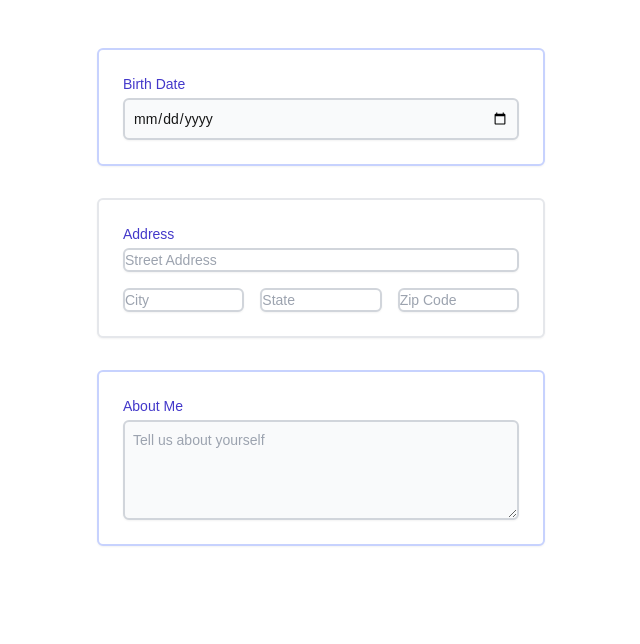
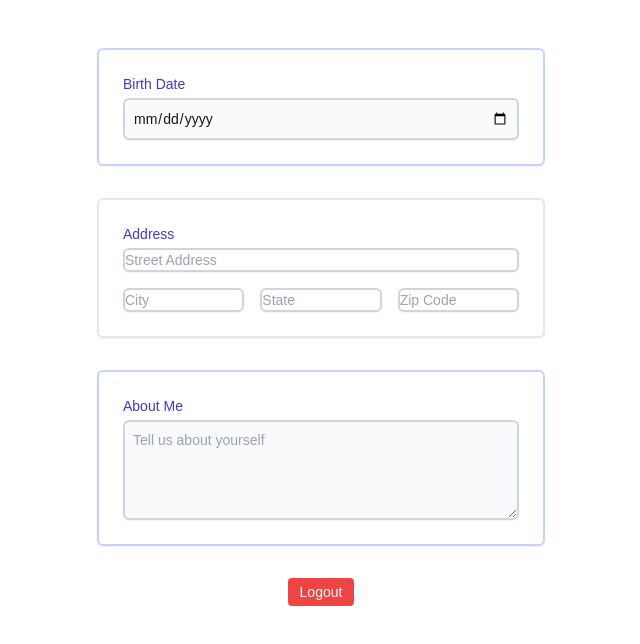
Before and after one commit to janakshah/custom-user-onboarding, a Next.js app in the folder custom-onboarding/: page /components/PageComponentLoader in a window 1280 px wide. Shown: the top 644 px of the page, without its empty margins (319-959 px from the left). Built offline with nearby package versions, Linux system fonts and the light colour scheme; no server answers; the database is empty.

Commit message:
logout functionality

```diff
--- a/custom-onboarding/pages/api/check-login.js
+++ b/custom-onboarding/pages/api/check-login.js
@@ -1,4 +1,5 @@
 import { parse } from 'cookie';
+import cookie from 'cookie';
 
 export default async function handler(req, res) {
   if (req.method === 'GET') {
@@ -9,8 +10,21 @@ export default async function handler(req, res) {
     } else {
       return res.status(200).json({ loggedIn: false });
     }
+  } else if (req.method === 'POST') {
+    res.setHeader(
+      'Set-Cookie',
+      cookie.serialize('user_id', '', {
+        httpOnly: true,
+        secure: process.env.NODE_ENV !== 'development',
+        sameSite: 'strict',
+        expires: new Date(0),
+        path: '/',
+      })
+    );
+
+    return res.status(200).json({ message: 'Logged out successfully' });
   } else {
-    res.setHeader('Allow', ['GET']);
+    res.setHeader('Allow', ['GET', 'POST']);
     return res.status(405).end(`Method ${req.method} Not Allowed`);
   }
 }
--- a/custom-onboarding/pages/components/PageComponentLoader.js
+++ b/custom-onboarding/pages/components/PageComponentLoader.js
@@ -163,6 +163,21 @@ const PageComponentLoader = ({
     }
   };
 
+  const handleLogout = async () => {
+    try {
+      const res = await fetch('/api/check-login', {
+        method: 'POST',
+      });
+      if (res.ok) {
+        window.location.reload();
+      } else {
+        console.error('Failed to log out');
+      }
+    } catch (error) {
+      console.error('Error logging out:', error);
+    }
+  };
+
   return (
     <div className="space-y-8">
       <div className="mt-12 mb-8"></div>
@@ -198,7 +213,7 @@ const PageComponentLoader = ({
       {errorMessage && (
         <p className="text-red-500 text-center">{errorMessage}</p>
       )}
-      <div className="flex justify-between mt-8">
+      <div className="flex justify-between mt-8 items-center">
         {currentPage === 2 && (
           <button
             onClick={handleNextPage}
@@ -215,6 +230,12 @@ const PageComponentLoader = ({
             Previous
           </button>
         )}
+        <button
+          onClick={handleLogout}
+          className="bg-red-500 text-white px-3 py-1 rounded mx-auto text-sm"
+        >
+          Logout
+        </button>
       </div>
     </div>
   );
```
Also changed, not shown: 1 other file (tests, documents, lock files or other folders).
